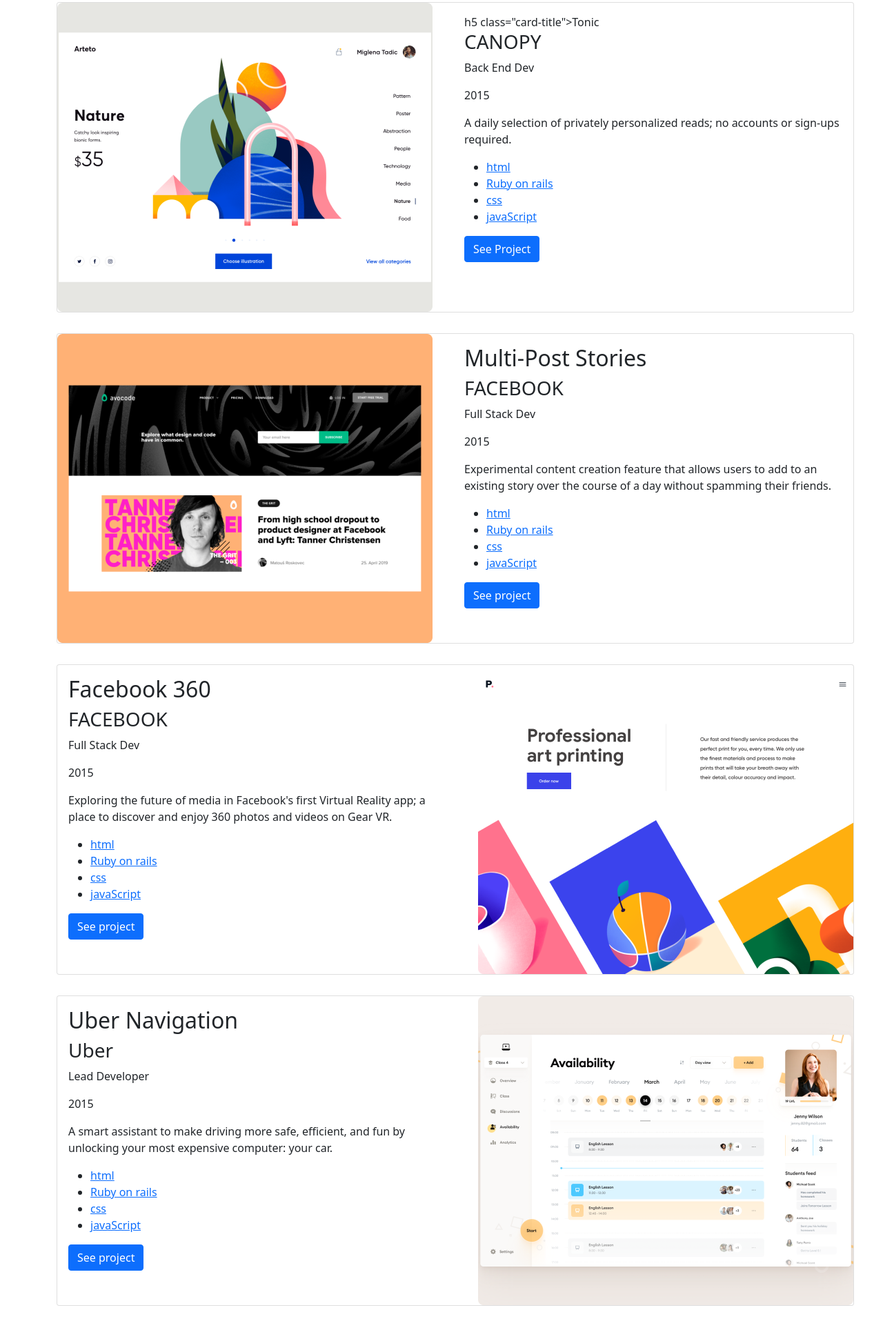
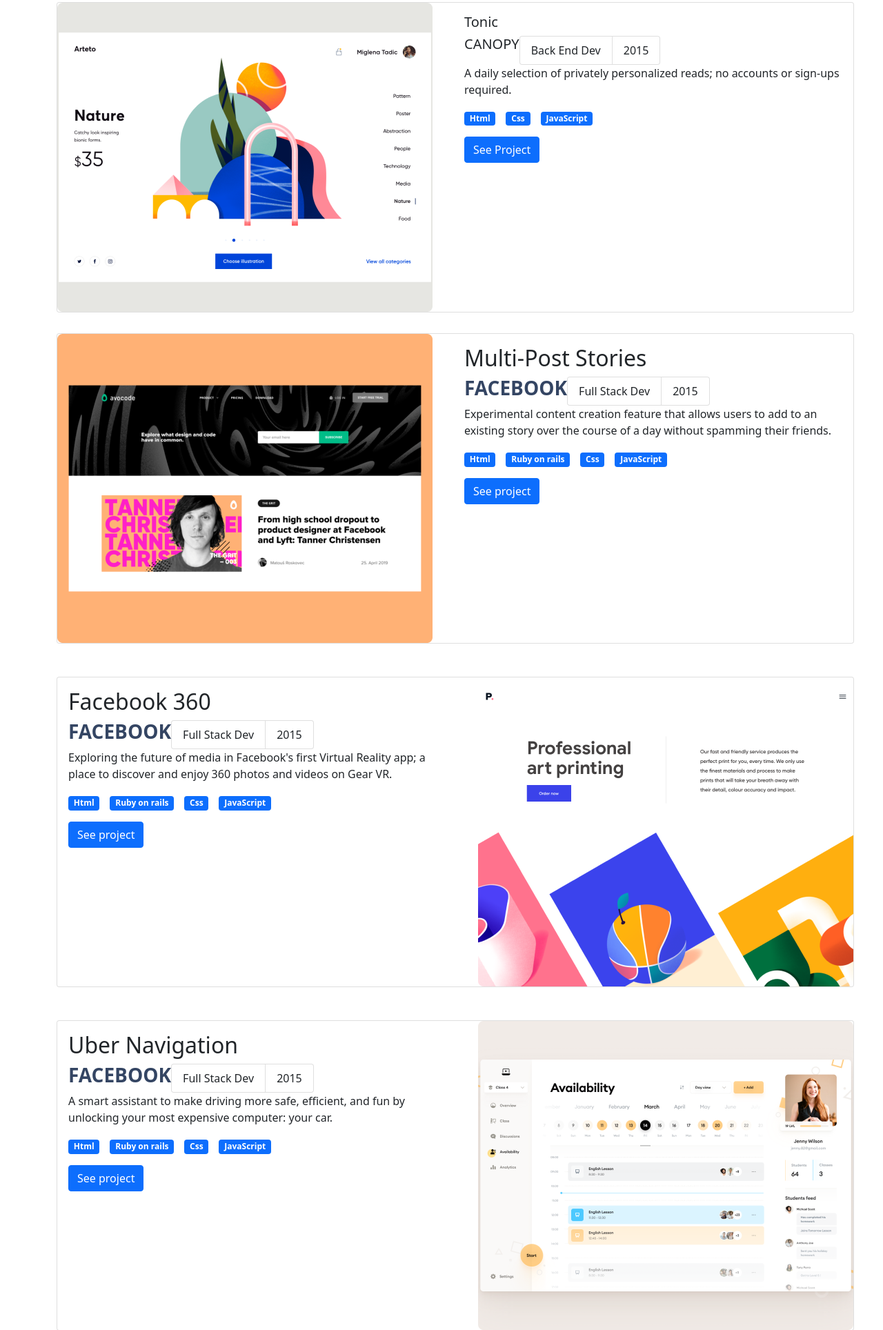
Before and after one commit to Lornakaboro/bootstrap-portfolio-page, a website: page index.html in a window 1280 px wide. Shown: the part 872-2800 px from the top of the page at 69% size. Drawn offline with nearby package versions, Linux system fonts and the light colour scheme.

Commit message:
Add badges for the programming languages

```diff
--- a/index.html
+++ b/index.html
@@ -6,14 +6,24 @@
     <meta name="viewport" content="width=device-width, initial-scale=1.0">
     <link href="https://cdn.jsdelivr.net/npm/bootstrap@5.0.2/dist/css/bootstrap.min.css" rel="stylesheet" integrity="sha384-EVSTQN3/azprG1Anm3QDgpJLIm9Nao0Yz1ztcQTwFspd3yD65VohhpuuCOmLASjC" crossorigin="anonymous">
     <link rel="stylesheet" href="style.css">
+    <script src="https://kit.fontawesome.com/c6cb015206.js" crossorigin="anonymous"></script>
     <title>My Portfolio</title>
 </head>
 <body>
     <!-- Nav bar -->
-    <nav class="navbar navbar-primary mt-0 navbar-expand pb-0">
+    <nav class="navbar navbar-primary mt-0 navbar-expand-md pb-0">
         <div class="container-fluid my-0 mx-5">
             <a href="#" class="navbar-brand fw-bold">My Logo</a>
-            <ul class="navbar-nav ms-auto d-flex text-dark">
+
+            <button class="navbar-toggler" type="button" data-bs-toggle="collapse" data-bs-target="#navbarTogglerDemo01" aria-controls="navbarTogglerDemo01" aria-expanded="false" aria-label="Toggle navigation">
+              <span class="navbar-toggler-icon"></span>
+            </button>
+
+            <!-- <nav class="hamburger-icon d-block d-md-none">
+              <i class="fa fa-bars" aria-hidden="true"></i>
+            </nav> -->
+
+            <ul class="navbar-nav ms-auto d-flex flex-row text-dark">
                 <li class="nav-item">
                     <a href="#" class="nav-link">Portfolio</a>
                 </li>
@@ -31,34 +41,34 @@
     <section class="main">
         <div class="container mt-5 d-grid">
             <div class="content">
-            <h1 class="fw-bold me-5"> Hi Im Lorna <br> Glad to see you!</h1>
-            <p class="lh-1.75rem mt-4" style="width: 57.5rem; height: 6rem;">I&#39;m a software developer! I can help you build a product , feature or website
-                Look through some of my work and experience! If you like what you see and have S
-                a project you need coded, don&#39;t hestiate to contact me.</p>
+            <h1 class="fw-bold me-5"> Hi we are Lorna and Ibrahim <br> Glad to see you!</h1>
+            <p class="lh-1.75rem mt-4" style="width: 57.5rem; height: 6rem;">We a software developers! We can help you build a product , feature or website
+                Look through some of our work and experience! If you like what you see and have S
+                a project you need coded, don&#39;t hestiate to contact us.</p>
             <h4 class="connect fs-6">LET&#39;S CONNECT</h4>
 
             <ul class="social-media list-group list-group-horizontal borderless">
-                <li class="list-group-item">
+                <li class="list-group-item social-media-item">
                   <a href="https://twitter.com/KaboroLorna">
                     <img class="icon image-fluid" src="./images/twitter.png" alt="twitter-icon">
                   </a>
                 </li>
-                <li class="list-group-item">
+                <li class="list-group-item social-media-item">
                   <a href="https://www.linkedin.com/in/lorna-kaboro-23620b242/">
                     <img class="icon" src="./images/linkedin.png" alt="linkedin-icon">
                   </a>
                 </li>
-                <li class="list-group-item">
+                <li class="list-group-item social-media-item">
                   <a href="!#">
                     <img class="icon" src="./images/medium.png" alt="medium-icon">
                   </a>
                 </li>
-                <li class="list-group-item">
+                <li class="list-group-item social-media-item">
                   <a href="https://github.com/Lornakaboro">
                     <img class="icon" src="./images/github.png" alt="github-icon">
                   </a>
                 </li>
-                <li class="list-group-item">
+                <li class="list-group-item social-media-item">
                   <a href="!#">
                     <img class="icon" src="./images/hand.png" alt="hand-icon">
                   </a>
@@ -75,27 +85,25 @@
         <div class="card d-flex flex-row justify-content-between mb-6" style="width: 72.25rem;">
             <img src="./images/tonic-desktop.png" class="card-img-top w-50" alt="tonic-image">
             <div class="card-body">
-              h5 class="card-title">Tonic</h5>
-              <div class="work-pointers">
-                <h3>CANOPY</h3>
-                <div class="work-pointers-bullets"></div>
-                <p>Back End Dev</p>
-                <div class="work-pointers-bullets"></div>
-                <p>2015</p>
+              <h5 class="card-title">Tonic</h5>
+              <div class="work-pointers d-flex">
+                <h5>CANOPY</h5>
+                <ul class="list-group list-group-horizontal">
+                 <li class="list-group-item">Back End Dev</li>
+                 <li class="list-group-item">2015</li>
+                </ul>
              </div>
              <p class="work-description">A daily selection of privately personalized reads; no accounts or sign-ups required.</p>
-             <ul class="tags">
+
+             <ul class="tags d-flex">
               <li class="tag">
-               <a href="#">html</a>
+               <a href="#"><span class="badge bg-primary">Html</span></a>
                </li>
               <li class="tag">
-               <a href="#">Ruby on rails</a>
+               <a href="#"><span class="badge bg-primary">Css</span></a>
              </li>
               <li class="tag">
-               <a href="#">css</a>
-             </li>
-              <li class="tag">
-               <a href="#">javaScript</a>
+               <a href="#"><span class="badge bg-primary">JavaScript</span></a>
              </li>
             </ul>
               <a href="#" class="btn btn-primary">See Project</a>
@@ -104,32 +112,32 @@
      </div>
 
      <div class="container">
-      <div class="card d-flex flex-row justify-content-between mb-6" style="width: 72.25rem;">
+      <div class="card d-flex flex-row justify-content-between mb-5" style="width: 72.25rem;">
           <img src="./images/facebook.png" class="card-img-top w-50" alt="tonic-image">
           <div class="card-body">
             <h2 class="work-title">Multi-Post Stories</h2>
 
-            <div class="work-pointers">
+            <div class="work-pointers d-flex">
               <h3>FACEBOOK</h3>
-              <div class="work-pointers-bullets"></div>
-              <p>Full Stack Dev</p>
-              <div class="work-pointers-bullets"></div>
-              <p>2015</p>
+              <ul class="list-group list-group-horizontal">
+               <li class="list-group-item">Full Stack Dev</li>
+               <li class="list-group-item">2015</li>
+              </ul>
            </div>
 
             <p class="work-description">Experimental content creation feature that allows users to add to an existing story over the course of a day without spamming their friends.</p>
-            <ul class="tags">
+            <ul class="tags d-flex">
               <li class="tag">
-               <a href="#">html</a>
+               <a href="#"><span class="badge bg-primary">Html</span></a>
                </li>
               <li class="tag">
-               <a href="#">Ruby on rails</a>
+               <a href="#"><span class="badge bg-primary">Ruby on rails</span></a>
              </li>
               <li class="tag">
-               <a href="#">css</a>
+               <a href="#"><span class="badge bg-primary">Css</span></a>
              </li>
               <li class="tag">
-               <a href="#">javaScript</a>
+               <a href="#"><span class="badge bg-primary">JavaScript</span></a>
              </li>
             </ul>
             <a href="#" class="btn btn-primary">See project</a>
@@ -140,32 +148,32 @@
 
 
      <div class="container">
-      <div class="card d-flex flex-row justify-content-between mb-6 flex-row-reverse" style="width: 72.25rem;">
+      <div class="card d-flex flex-row justify-content-between mb-5 flex-row-reverse" style="width: 72.25rem;">
           <img src="./images/multi-post-stories-desktop.png" class="card-img-top w-50" alt="tonic-image">
           <div class="card-body">
             <h2 class="work-title">Facebook 360</h2>
 
-            <div class="work-pointers">
+            <div class="work-pointers d-flex">
                <h3>FACEBOOK</h3>
-               <div class="work-pointers-bullets"></div>
-               <p>Full Stack Dev</p>
-               <div class="work-pointers-bullets"></div>
-               <p>2015</p>
+               <ul class="list-group list-group-horizontal">
+                <li class="list-group-item">Full Stack Dev</li>
+                <li class="list-group-item">2015</li>
+               </ul>
             </div>
 
            <p class="work-description">Exploring the future of media in Facebook's first Virtual Reality app; a place to discover and enjoy 360 photos and videos on Gear VR.</p>
-           <ul class="tags">
+           <ul class="tags d-flex">
              <li class="tag">
-              <a href="#">html</a>
+              <a href="#"><span class="badge bg-primary">Html</span></a>
               </li>
              <li class="tag">
-              <a href="#">Ruby on rails</a>
+              <a href="#"><span class="badge bg-primary">Ruby on rails</span></a>
             </li>
              <li class="tag">
-              <a href="#">css</a>
+              <a href="#"><span class="badge bg-primary">Css</span></a>
             </li>
              <li class="tag">
-              <a href="#">javaScript</a>
+              <a href="#"><span class="badge bg-primary">JavaScript</span></a>
             </li>
            </ul>
            <a href="#" class="btn btn-primary">See project</a>
@@ -175,32 +183,32 @@
 
 
  <div class="container">
-  <div class="card d-flex flex-row justify-content-between mb-6 flex-row-reverse" style="width: 72.25rem;">
+  <div class="card d-flex flex-row justify-content-between mb-5 flex-row-reverse" style="width: 72.25rem;">
       <img src="./images/uber-navigation.png" class="card-img-top w-50" alt="tonic-image">
       <div class="card-body">
         <h2 class="work-title">Uber Navigation</h2>
 
-        <div class="work-pointers">
-          <h3>Uber</h3>
-          <div class="work-pointers-bullets"></div>
-          <p>Lead Developer</p>
-          <div class="work-pointers-bullets"></div>
-          <p>2015</p>
-       </div>
+            <div class="work-pointers d-flex">
+              <h3>FACEBOOK</h3>
+              <ul class="list-group list-group-horizontal">
+               <li class="list-group-item">Full Stack Dev</li>
+               <li class="list-group-item">2015</li>
+              </ul>
+           </div>
 
         <p class="work-description">A smart assistant to make driving more safe, efficient, and fun by unlocking your most expensive computer: your car.</p>
-        <ul class="tags">
+        <ul class="tags d-flex">
           <li class="tag">
-           <a href="#">html</a>
+           <a href="#"><span class="badge bg-primary">Html</span></a>
            </li>
           <li class="tag">
-           <a href="#">Ruby on rails</a>
+           <a href="#"><span class="badge bg-primary">Ruby on rails</span></a>
          </li>
           <li class="tag">
-           <a href="#">css</a>
+           <a href="#"><span class="badge bg-primary">Css</span></a>
          </li>
           <li class="tag">
-           <a href="#">javaScript</a>
+           <a href="#"><span class="badge bg-primary">JavaScript</span></a>
          </li>
         </ul>
         <a href="#" class="btn btn-primary">See project</a>
--- a/style.css
+++ b/style.css
@@ -25,8 +25,7 @@
 
 }
 
-.social-media ,
-.list-group-item {
+.social-media-item {
     border: 0;
 }
 
@@ -36,3 +35,27 @@
     gap: 30px;
     margin-bottom: 30px;
 }
+
+.work-pointers h3 {
+    font-weight: 700;
+    color: #344563;
+  }
+
+.work-pointers-bullets {
+    background: #7a869a;
+    width: 8px;
+    height: 8px;
+    border-radius: 50%;
+    gap: 30px;
+  }
+
+  .tags {
+    list-style: none;
+    /* justify-content: space-between; */
+    gap: 15px;
+    padding-left: 0;
+  }
+
+  .tags li {
+
+  }
```
